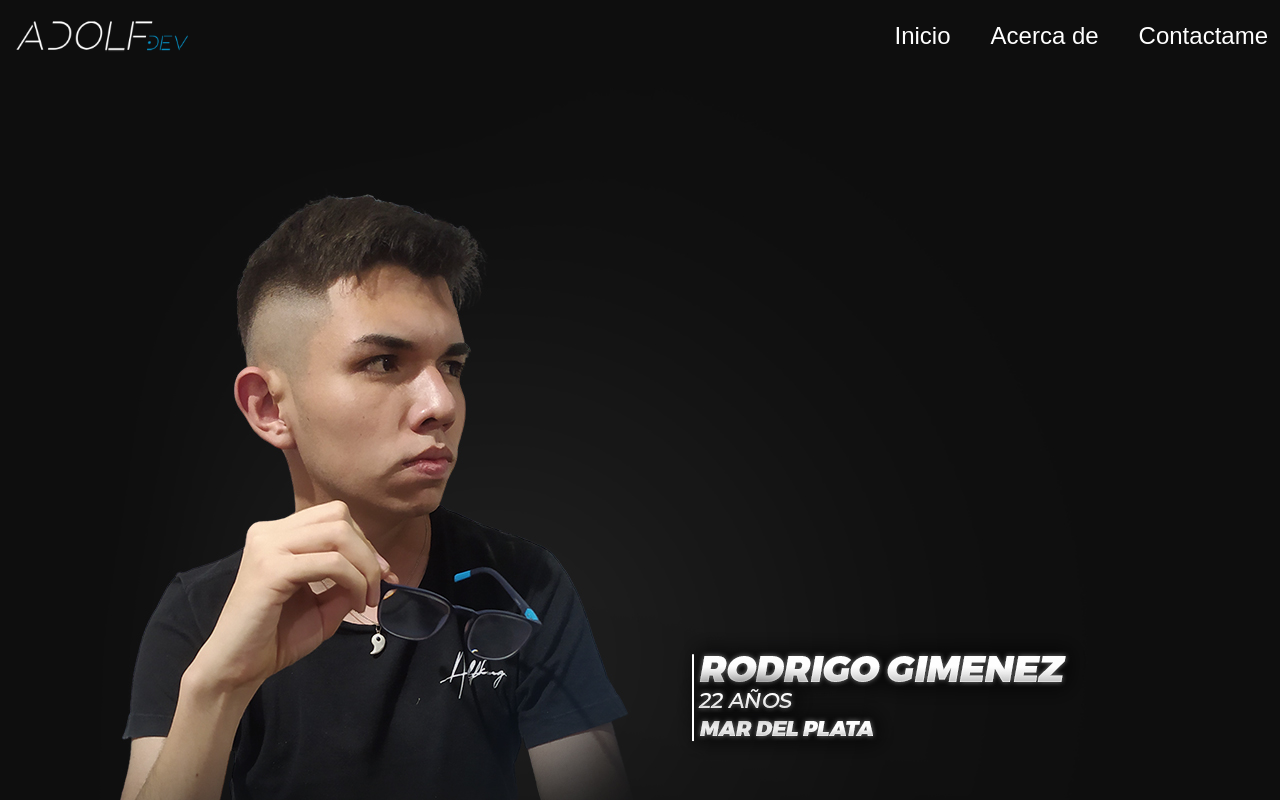
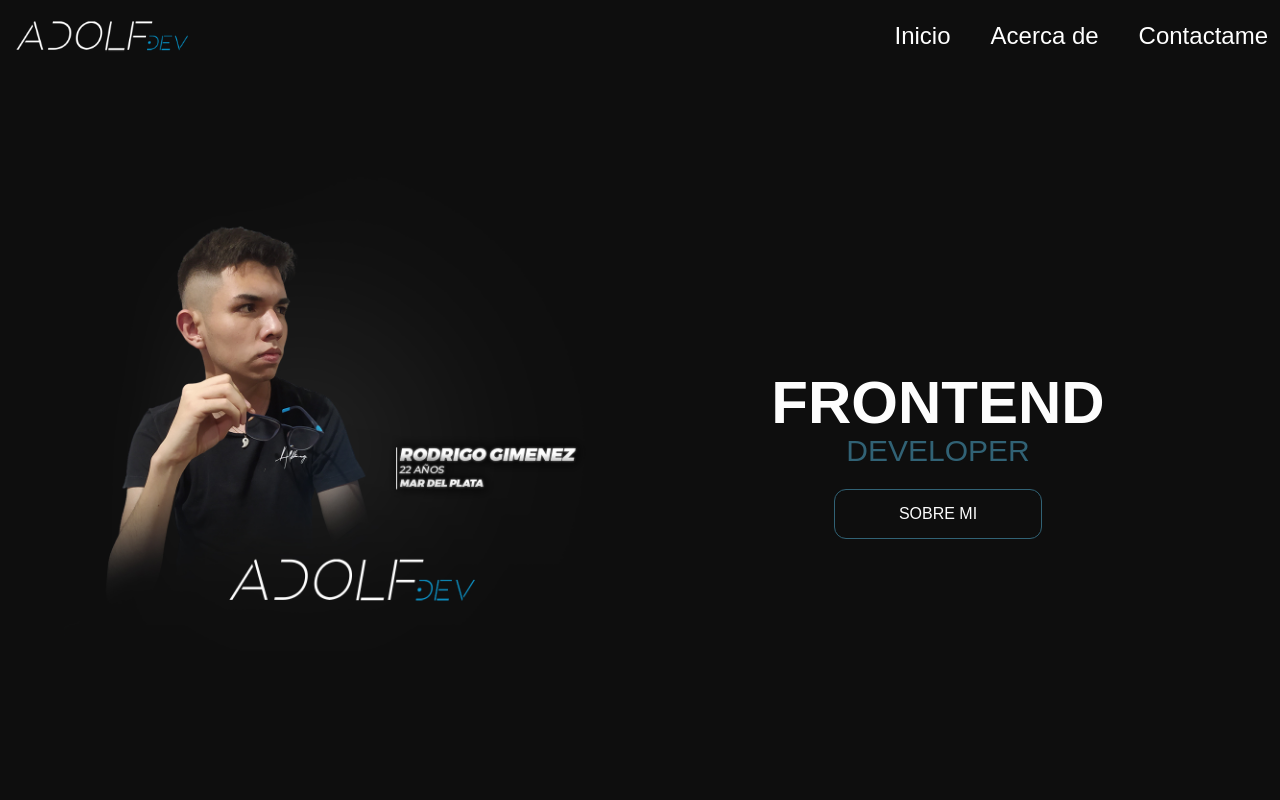
Before and after one commit to AdolfKing20/portafolio, a Next.js app: page / in a window 1280 px wide. Shown: the top 800 px of the page. Built offline with nearby package versions, Linux system fonts and the light colour scheme.

Commit message:
Mejorado y responsive

```diff
--- a/src/components/Index.tsx
+++ b/src/components/Index.tsx
@@ -4,13 +4,13 @@ import Link from "next/link"
 function Index() {
   return (
     <>
-    <div className="flex flex-col">
-        <Image src={yo} alt="FOto de AdolfDev" />
+    <div className="flex flex-col md:flex-row md:items-center md:max-w-6xl md:m-auto md:gap-5 md:mt-24">
+        <Image src={yo} alt="FOto de AdolfDev" className="md:w-1/2"/>
 
-        <div className="flex flex-col items-center">
-            <h1 className="text-[#fdfdfd] text-3xl uppercase font-bold ">Frontend</h1>
-            <h2 className="text-[#316275] font-light text-[1.2rem] uppercase">Developer</h2>
-          <Link href={"#"} className="px-16 py-3 mt-5 text-[#fdfdfd] font-light uppercase border border-[#316275] rounded-xl">Sobre mi</Link>
+        <div className="flex flex-col items-center md:w-1/2">
+            <h1 className="text-[#fdfdfd] text-3xl md:text-6xl uppercase font-bold ">Frontend</h1>
+            <h2 className="text-[#316275] font-light text-[1.2rem] md:text-3xl uppercase">Developer</h2>
+          <Link href={"#"} className="px-16 py-3 mt-5 text-[#fdfdfd] font-light uppercase border border-[#316275] rounded-xl hover:bg-[#316275]">Sobre mi</Link>
         </div>
     </div>
 
```
